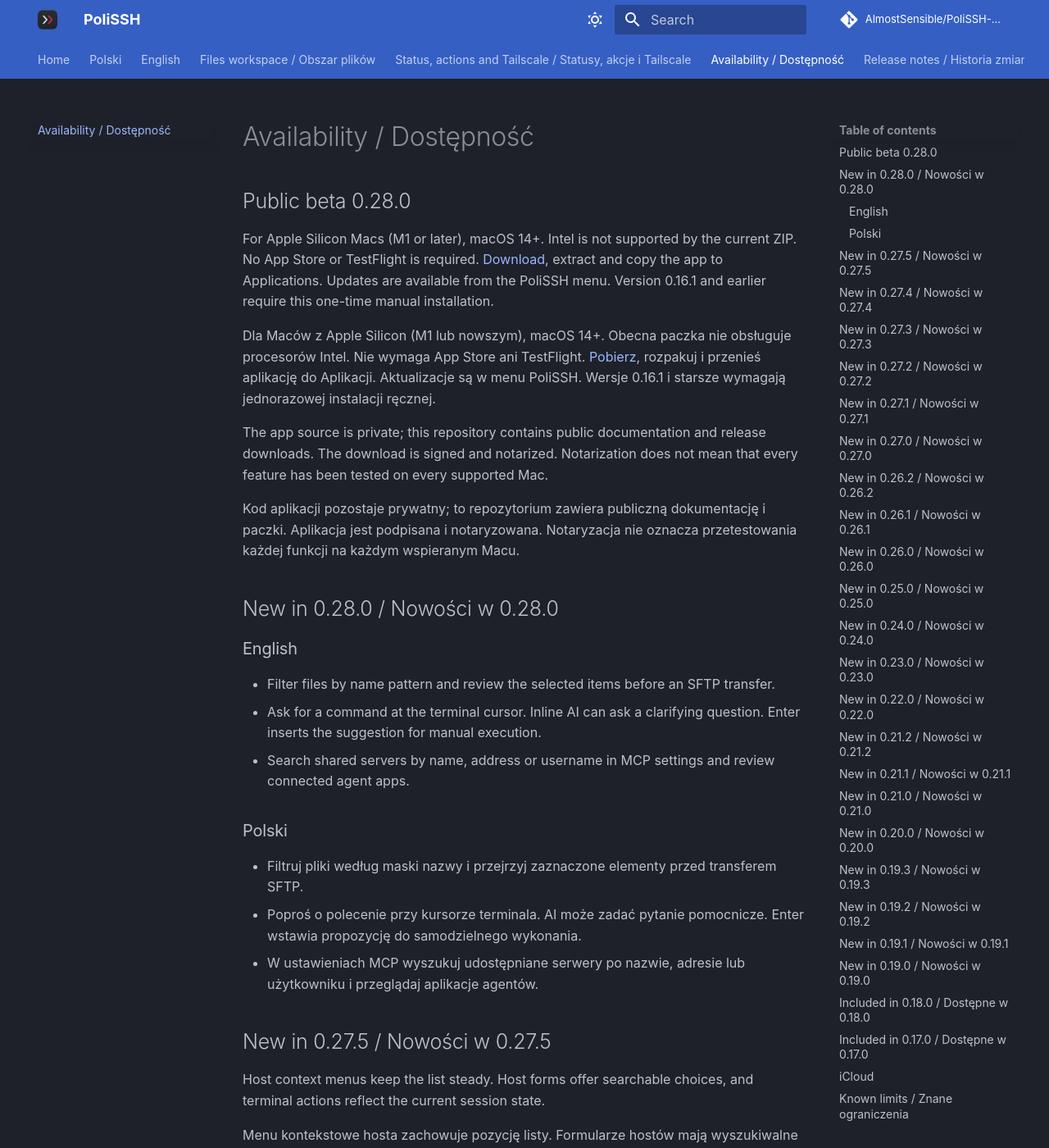
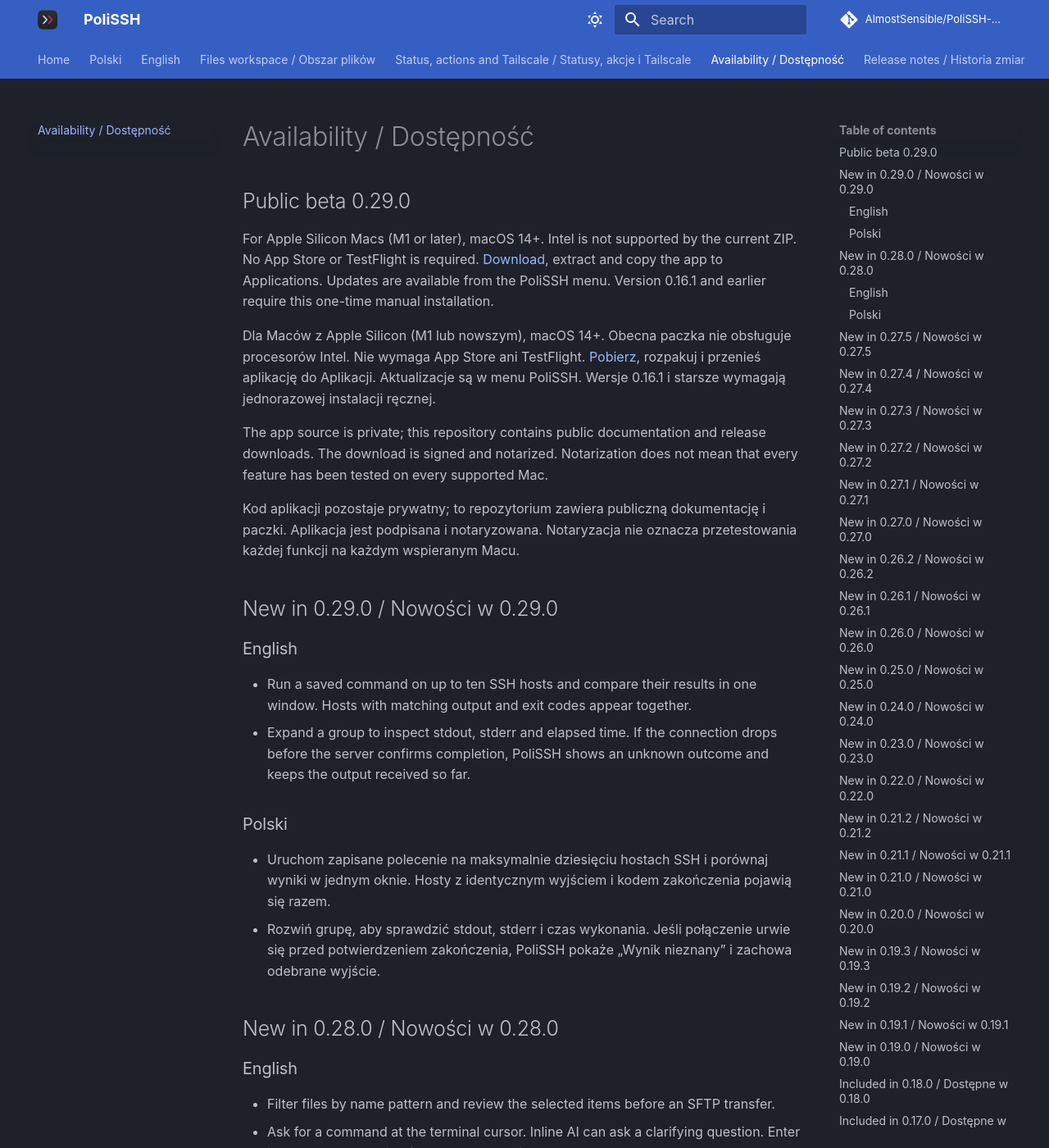
Before and after one commit to AlmostSensible/PoliSSH-docs, an MkDocs documentation site: the page built from docs/status.md, in a window 1280 px wide and 1400 px high. Shown: the whole window at 82% size. Built offline with MkDocs 1.6.1 and Material for MkDocs 9.7.7, drawn with Linux system fonts in a browser that asks for light colours; comment, search, counter and statistics services are not loaded.

Commit message:
Document PoliSSH 0.29.0

```diff
--- a/docs/status.md
+++ b/docs/status.md
@@ -1,14 +1,26 @@
 # Availability / Dostępność
 
-## Public beta 0.28.0
+## Public beta 0.29.0
 
-For Apple Silicon Macs (M1 or later), macOS 14+. Intel is not supported by the current ZIP. No App Store or TestFlight is required. [Download](https://github.com/AlmostSensible/PoliSSH-docs/releases/download/v0.28.0/PoliSSH-0.28.0-arm64.zip), extract and copy the app to Applications. Updates are available from the PoliSSH menu. Version 0.16.1 and earlier require this one-time manual installation.
+For Apple Silicon Macs (M1 or later), macOS 14+. Intel is not supported by the current ZIP. No App Store or TestFlight is required. [Download](https://github.com/AlmostSensible/PoliSSH-docs/releases/download/v0.29.0/PoliSSH-0.29.0-arm64.zip), extract and copy the app to Applications. Updates are available from the PoliSSH menu. Version 0.16.1 and earlier require this one-time manual installation.
 
-Dla Maców z Apple Silicon (M1 lub nowszym), macOS 14+. Obecna paczka nie obsługuje procesorów Intel. Nie wymaga App Store ani TestFlight. [Pobierz](https://github.com/AlmostSensible/PoliSSH-docs/releases/download/v0.28.0/PoliSSH-0.28.0-arm64.zip), rozpakuj i przenieś aplikację do Aplikacji. Aktualizacje są w menu PoliSSH. Wersje 0.16.1 i starsze wymagają jednorazowej instalacji ręcznej.
+Dla Maców z Apple Silicon (M1 lub nowszym), macOS 14+. Obecna paczka nie obsługuje procesorów Intel. Nie wymaga App Store ani TestFlight. [Pobierz](https://github.com/AlmostSensible/PoliSSH-docs/releases/download/v0.29.0/PoliSSH-0.29.0-arm64.zip), rozpakuj i przenieś aplikację do Aplikacji. Aktualizacje są w menu PoliSSH. Wersje 0.16.1 i starsze wymagają jednorazowej instalacji ręcznej.
 
 The app source is private; this repository contains public documentation and release downloads. The download is signed and notarized. Notarization does not mean that every feature has been tested on every supported Mac.
 
 Kod aplikacji pozostaje prywatny; to repozytorium zawiera publiczną dokumentację i paczki. Aplikacja jest podpisana i notaryzowana. Notaryzacja nie oznacza przetestowania każdej funkcji na każdym wspieranym Macu.
+
+## New in 0.29.0 / Nowości w 0.29.0
+
+### English
+
+- Run a saved command on up to ten SSH hosts and compare their results in one window. Hosts with matching output and exit codes appear together.
+- Expand a group to inspect stdout, stderr and elapsed time. If the connection drops before the server confirms completion, PoliSSH shows an unknown outcome and keeps the output received so far.
+
+### Polski
+
+- Uruchom zapisane polecenie na maksymalnie dziesięciu hostach SSH i porównaj wyniki w jednym oknie. Hosty z identycznym wyjściem i kodem zakończenia pojawią się razem.
+- Rozwiń grupę, aby sprawdzić stdout, stderr i czas wykonania. Jeśli połączenie urwie się przed potwierdzeniem zakończenia, PoliSSH pokaże „Wynik nieznany” i zachowa odebrane wyjście.
 
 ## New in 0.28.0 / Nowości w 0.28.0
 
```
Also changed, not shown: docs/en/guide.md (+1 -1 lines), docs/index.md (+1 -1 lines), docs/pl/guide.md (+3 -1 lines), docs/releases.md (+12 -0 lines).
